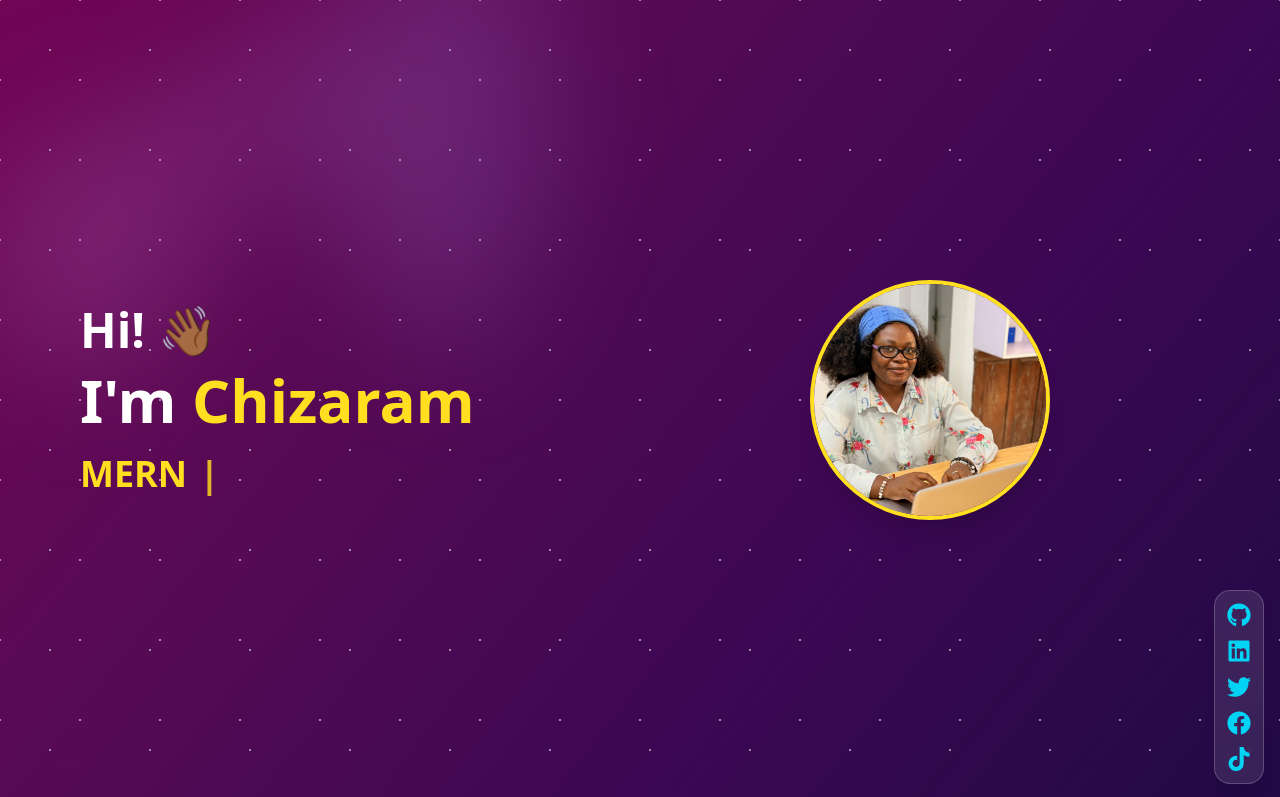
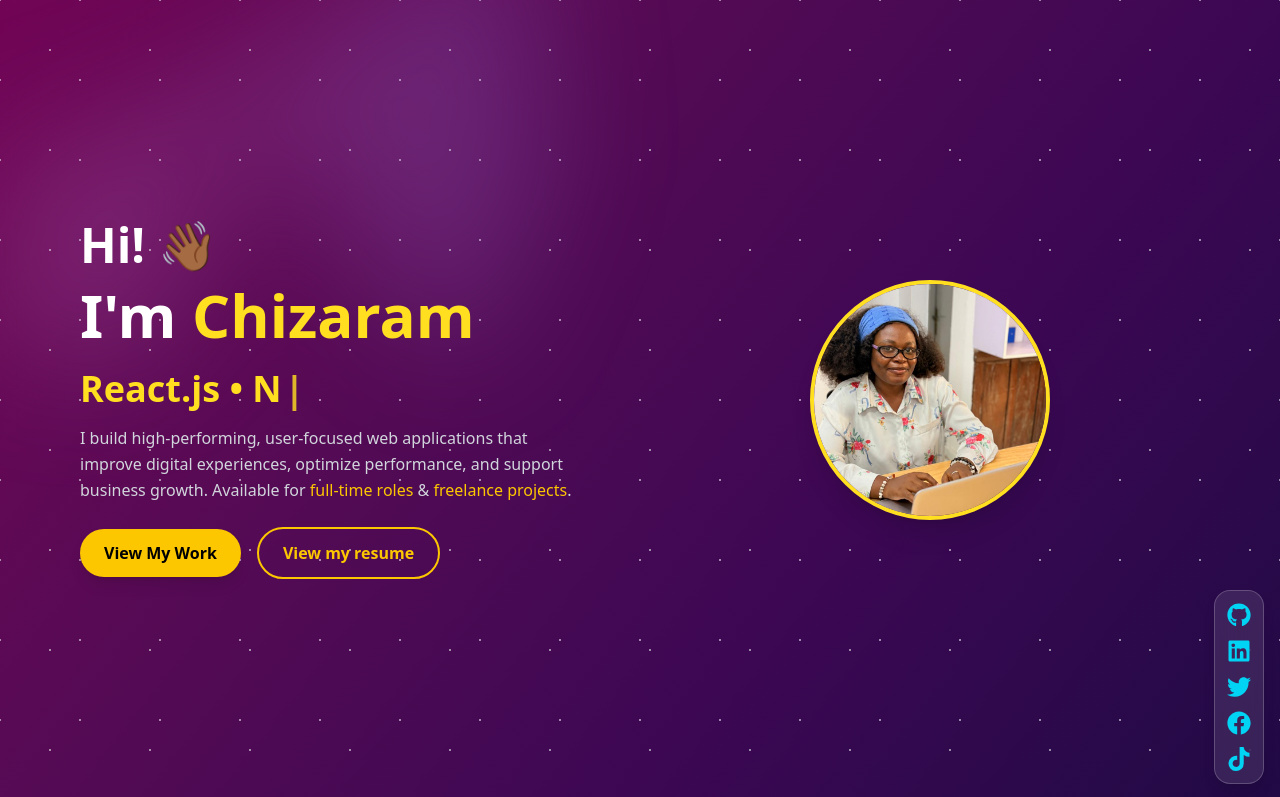
Before and after one commit to chizaram25/Portfolio, a React (Vite) app: page /banner in a window 1280 px wide. Shown: the top 797 px of the page. Built offline with nearby package versions, Linux system fonts and the light colour scheme.

Commit message:
changed the banner.jsx

```diff
--- a/src/components/Banner.jsx
+++ b/src/components/Banner.jsx
@@ -68,7 +68,7 @@ const Banner = () => {
   const [flipped, setFlipped] = useState(false);
   const [isNearFooter, setIsNearFooter] = useState(false);
 
-  // 👇 Hide icons when scrolling down
+  //  Hide icons when scrolling down
   useEffect(() => {
     let lastScrollY = window.scrollY;
 
@@ -88,9 +88,10 @@ const Banner = () => {
     return () => window.removeEventListener("scroll", handleScroll);
   }, []);
 
-  // 👇 Detect when footer (ContactUs) is visible on mobile
+  //  Detect when footer is visible on mobile
   useEffect(() => {
-    if (window.innerWidth >= 768) return; // Only run on mobile
+    // Only run on mobile
+    if (window.innerWidth >= 768) return;
 
     const footer =
       document.querySelector("footer") ||
@@ -103,7 +104,8 @@ const Banner = () => {
       },
       {
         root: null,
-        rootMargin: "150px", // starts fading out before footer fully appears
+        // starts fading out before footer fully appears
+        rootMargin: "150px",
         threshold: 0.1,
       }
     );
@@ -208,9 +210,8 @@ const Banner = () => {
              <p className="text-yellow-300 text-3xl md:text-4xl font-extrabold pt-2">
         <Typewriter
           words={[
-                  "FREELANCER",
-                  "MERN STACK DEVELOPER",
-                  "FULL-STACK DEVELOPER",
+            "Full-Stack Developer",
+            "React.js • Next.js • Node.js • MongoDB",
           ]}
           loop
           cursor
@@ -220,6 +221,29 @@ const Banner = () => {
           delaySpeed={1000}
         />
       </p>
+
+      {/* Value Statement */}
+      <p className="text-gray-300 mt-4 leading-relaxed max-w-lg">
+        I build high-performing, user-focused web applications that improve
+        digital experiences, optimize performance, and support business growth.
+        Available for <span className="text-yellow-400 font-medium">full-time roles</span> & <span className="text-yellow-400 font-medium">freelance projects</span>.
+      </p>
+
+      {/* CTA Buttons */}
+      <div className="flex flex-col sm:flex-row items-center gap-4 mt-6 justify-center md:justify-start">
+        <Link
+          to="/project"
+          className="px-6 py-3 bg-yellow-400 text-black font-semibold rounded-full shadow-lg hover:bg-yellow-300 transition-all duration-300"
+        >
+          View My Work
+        </Link>
+        <Link
+          to="/resume"
+          className="px-6 py-3 border-2 border-yellow-400 text-yellow-400 font-semibold rounded-full hover:bg-yellow-400 hover:text-black transition-all duration-300"
+        >
+          View my resume
+        </Link>
+      </div>
           </div>
 
           {/* Right Flipping Image */}
```
Lines whose indentation alone changed are shown as unchanged.
